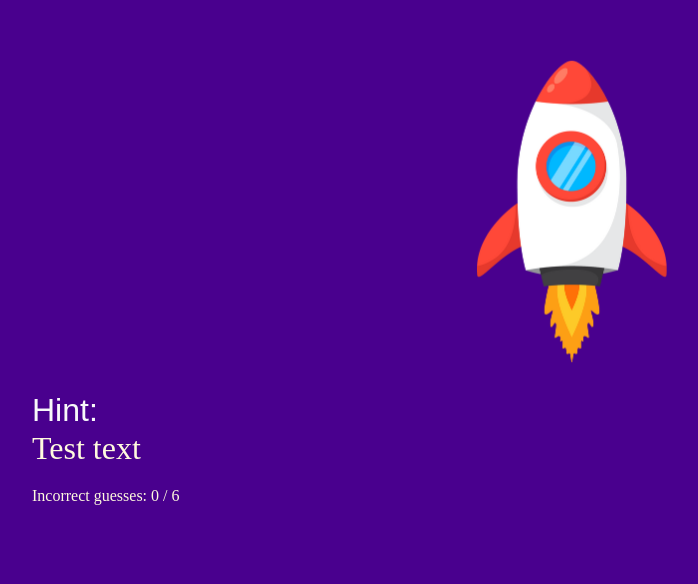
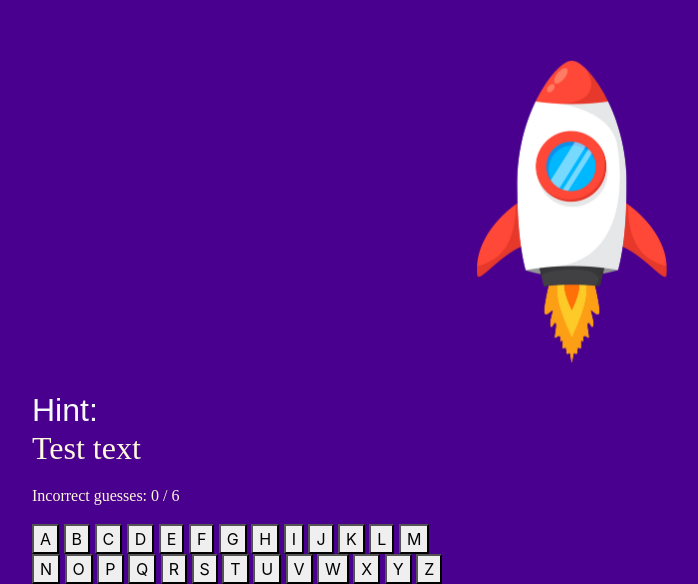
Before and after one commit to naomihunt25/rocket-launch, a plain HTML site: page index.html in a window 1280 px wide. Shown: the part 785-1369 px from the top of the page, without its empty margins (53-751 px from the left). Before the commit the page ends 1309 px from the top, so only its background shows below. Drawn offline with nearby package versions, Linux system fonts and the light colour scheme; a web font is replaced by a local one.

Commit message:
feat: Added keyboard area to index

```diff
--- a/index.html
+++ b/index.html
@@ -53,6 +53,33 @@
     <div class="guesses area">
         <p class="guesses">Incorrect guesses: <span id="guess">0 / 6</span></p>
     </div>
+    <div class="keyboard-area">
+        <button class="keyboard">A</button>
+        <button class="keyboard">B</button>
+        <button class="keyboard">C</button>
+        <button class="keyboard">D</button>
+        <button class="keyboard">E</button>
+        <button class="keyboard">F</button>
+        <button class="keyboard">G</button>
+        <button class="keyboard">H</button>
+        <button class="keyboard">I</button>
+        <button class="keyboard">J</button>
+        <button class="keyboard">K</button>
+        <button class="keyboard">L</button>
+        <button class="keyboard">M</button> <br>
+        <button class="keyboard">N</button>
+        <button class="keyboard">O</button>
+        <button class="keyboard">P</button>
+        <button class="keyboard">Q</button>
+        <button class="keyboard">R</button>
+        <button class="keyboard">S</button>
+        <button class="keyboard">T</button>
+        <button class="keyboard">U</button>
+        <button class="keyboard">V</button>
+        <button class="keyboard">W</button>
+        <button class="keyboard">X</button>
+        <button class="keyboard">Y</button>
+        <button class="keyboard">Z</button>
 </div>
 
 
```
